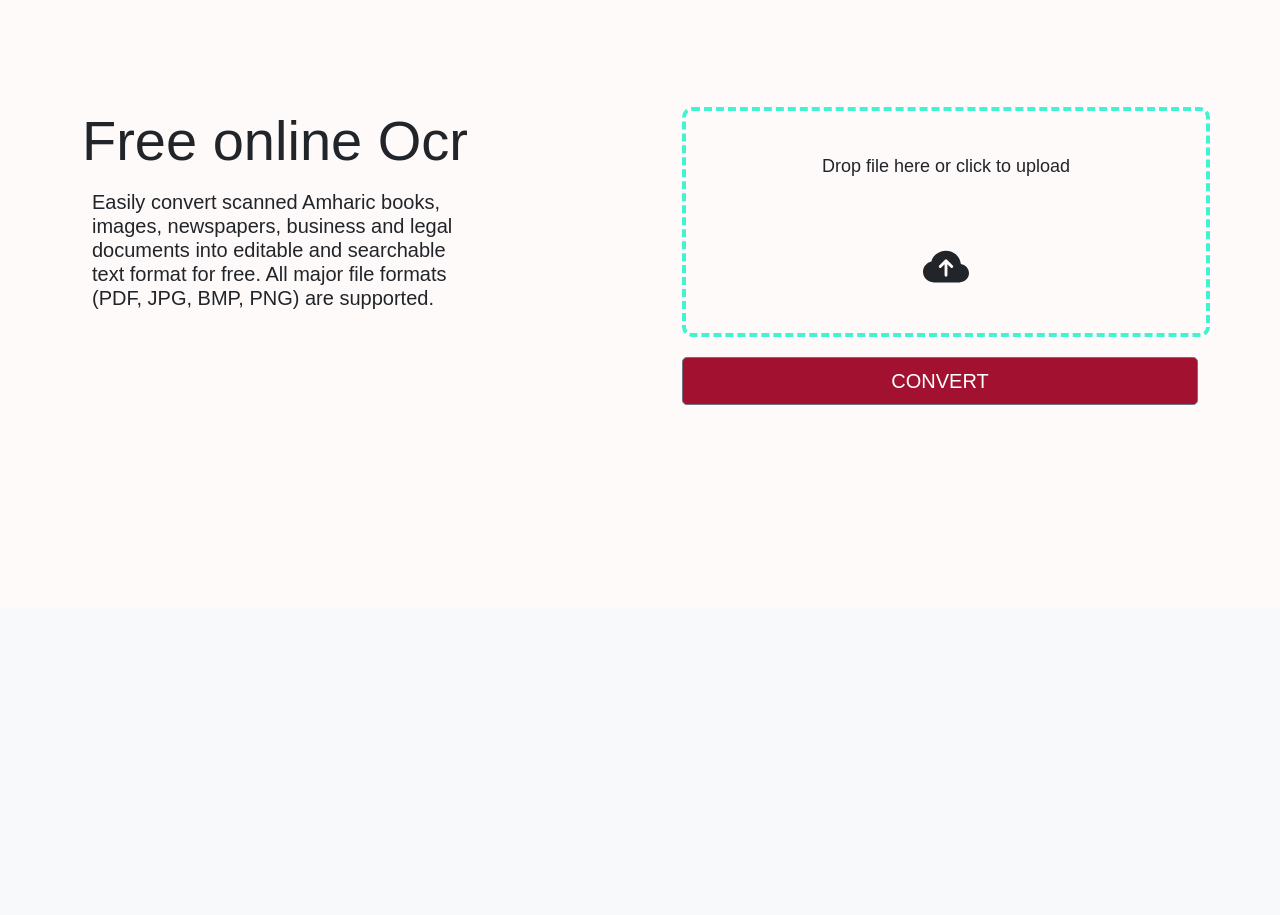
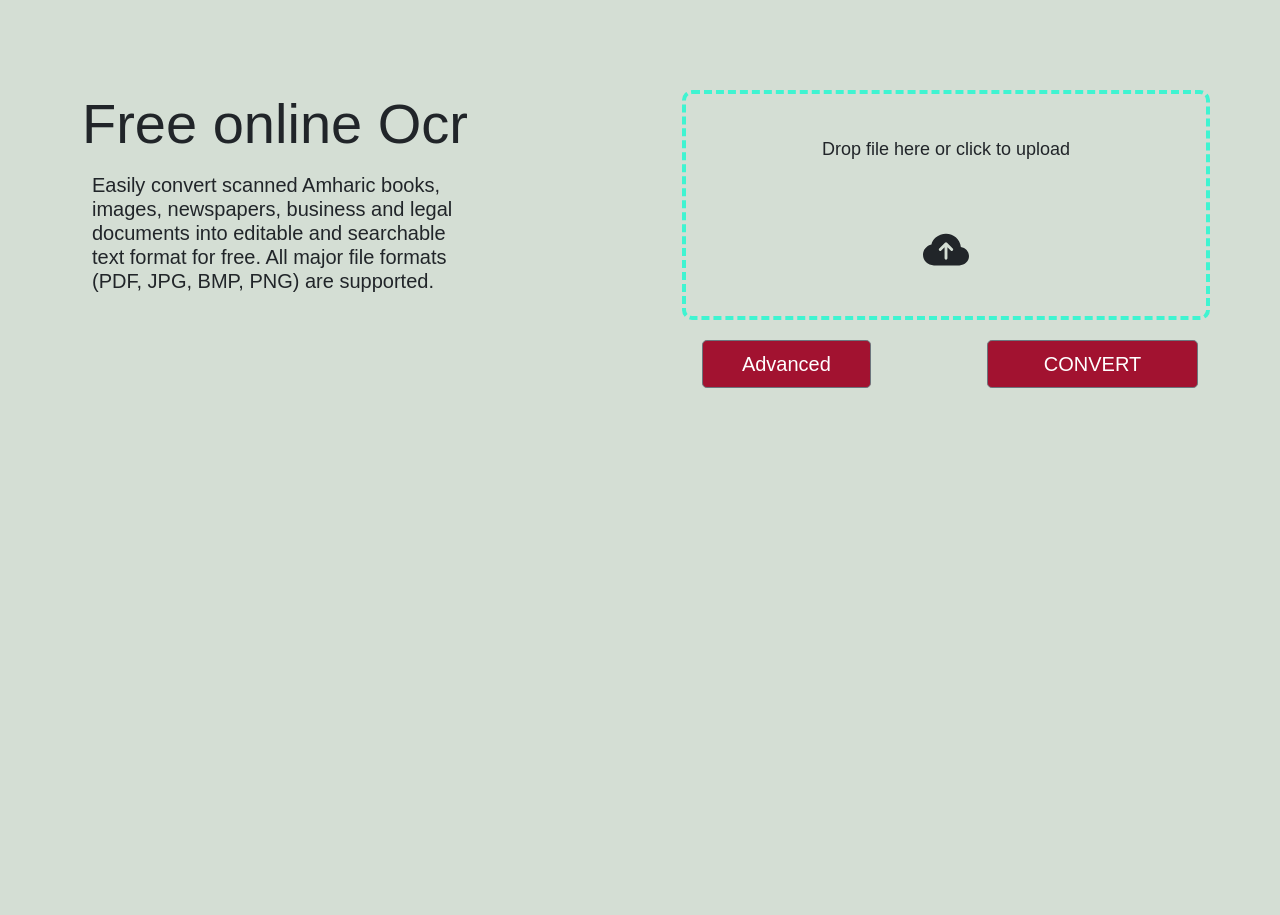
Before and after one commit to rufaelfekadu/Amharic-OCR, a Flask app: page / in a window 1280 px wide. Shown: the part 193-1108 px from the top of the page. Before the commit the page ends 598 px from the top, so only its background shows below. Run offline with Flask 2, Linux system fonts and the light colour scheme; some libraries are stand-ins or nearby versions.

Commit message:
advanced setting added

```diff
--- a/flask_module/app.py
+++ b/flask_module/app.py
@@ -7,7 +7,7 @@ from flask import Flask, render_template, request, flash, url_for, send_from_dir
 from werkzeug.utils import redirect, secure_filename
 
 curdir = os.getcwd()
-UPLOAD_FOLDER = os.path.join(curdir, 'flask_module/static/uploads/')
+UPLOAD_FOLDER = os.path.join(curdir, 'static/uploads/')
 ALLOWED_EXTENSIONS = {'txt', 'pdf', 'png', 'jpg', 'jpeg', 'gif'}
 
 app = Flask(__name__)
@@ -35,6 +35,7 @@ def about():
 
 @app.route('/', methods=['POST'])
 def upload_file():
+    scanned_image = False
     if request.method == 'POST':
         # check if the post request has the file part
         if 'file' not in request.files:
@@ -52,9 +53,14 @@ def upload_file():
             print(app.config['UPLOAD_FOLDER'])
             dir = os.path.join(app.config['UPLOAD_FOLDER'], filename)
             file.save(dir)
+            scanned_image = request.form.get('scanned-image')
+            camera_image = request.form.get('camera-image')
+            if scanned_image:
+                scanned_image = True
             tasks = file.filename
             img = cv2.imread(dir)
             text = oc.ocr(img)
+            print(text)
             # return render_template('index.html', tasks='uploads/' + tasks, text=text)
             return redirect(url_for('download_file', name=filename))
 
--- a/flask_module/static/script.js
+++ b/flask_module/static/script.js
@@ -69,3 +69,14 @@ function updateThumbnail(dropZoneElement, file) {
     thumbnailElement.style.backgroundImage = null;
   }
 }
+
+const ddBtn=document.querySelector(".drop-down-button");
+const ddmBtn=document.querySelector(".drop-down-menu");
+
+
+
+
+ddBtn.addEventListener("click",(e)=>{
+ddmBtn.classList.toggle("hide")
+
+});
--- a/flask_module/static/style.css
+++ b/flask_module/static/style.css
@@ -9,12 +9,12 @@ margin-top: 50px
 
 body{
 
-background: #FFFAFA;
+background: #D4DED4;
 min-height: 100vh
 
 }
 .bg-light{
-background:#41B3A3;
+background:#D4DED4;
 }
 .navbar-brand{
 margin-left:50px
@@ -89,5 +89,30 @@ color:white important;
 }
 .proceed-btn{
 margin-top:20px;
-margin-left:30px;
+
 }
+.proceed-btn2{
+margin-top:20px;
+margin-left:50px;
+
+}
+.container-all{
+height:1000px;
+}
+.container1{
+margin-left:50px;
+}
+.drop-down-menu{
+border:1px ;
+width 120px
+}
+.drop-down-button{
+cursor:pointer;
+}
+.drop-down-menu a{
+display:block;
+padding:4px 10px;
+}
+
+.hide{
+display: none}
--- a/flask_module/templates/index.html
+++ b/flask_module/templates/index.html
@@ -43,7 +43,7 @@ filename='images/logo2png.png')}}">
 
                 </div>
               </nav>
-<hr class="mt-0 mb-3"/>
+<div class="container-all">
 
 <div class="jumbotron text-center" style="background-image:url({{url_for('static',
 filename='images/bg2.jpg')}})">
@@ -83,10 +83,33 @@ filename='images/bg2.jpg')}})">
 
 
   </div>
-<div class="proceed-btn">
+<div class="container1">
+    <div class="row">
 
+     <div class="drop-down col-md proceed-btn ">
+    <button type="button" class="btn btn-secondary
+     btn-lg drop-down-button" style="width:80%; background-color:#a21230; font-size:20px;">Advanced</button>
+         <div class="drop-down-menu hide">
+
+         <input type="checkbox" id="scanned-image" name="scanned-image">
+          <label for="scanned-image">Scanned Image</label>
+             <br>
+             <input type="checkbox" id="camera-image" name="camera-image">
+          <label for="camera-image">Camera Image</label>
+         </div>
+    </div>
+
+     <div class="proceed-btn2 col-sm" >
     <button type="submit" class="btn btn-secondary  btn-lg" style="width:100%; background-color:#a21230; font-size:20px; " >CONVERT</button>
     </div>
+
+
+
+     </div>
+</div>
+
+
+
      <script src="{{url_for('static',filename='script.js')}}"></script>
 
 
@@ -100,6 +123,11 @@ filename='images/bg2.jpg')}})">
 
 
 
+</div>
+
+
+
+
 <script src="https://code.jquery.com/jquery-3.2.1.slim.min.js" integrity="sha384-KJ3o2DKtIkvYIK3UENzmM7KCkRr/rE9/Qpg6aAZGJwFDMVNA/GpGFF93hXpG5KkN" crossorigin="anonymous"></script>
 <script src="https://cdnjs.cloudflare.com/ajax/libs/popper.js/1.12.9/umd/popper.min.js" integrity="sha384-ApNbgh9B+Y1QKtv3Rn7W3mgPxhU9K/ScQsAP7hUibX39j7fakFPskvXusvfa0b4Q" crossorigin="anonymous"></script>
 <script src="https://maxcdn.bootstrapcdn.com/bootstrap/4.0.0/js/bootstrap.min.js" integrity="sha384-JZR6Spejh4U02d8jOt6vLEHfe/JQGiRRSQQxSfFWpi1MquVdAyjUar5+76PVCmYl" crossorigin="anonymous"></script>
```
Also changed, not shown: flask_module/static/uploads/Blog-Cover-image-Fullstack-Highres.jpg (added), flask_module/static/uploads/Readme.txt (added), flask_module/static/uploads/logo.png (added), flask_module/static/uploads/logo2png.png (added).
